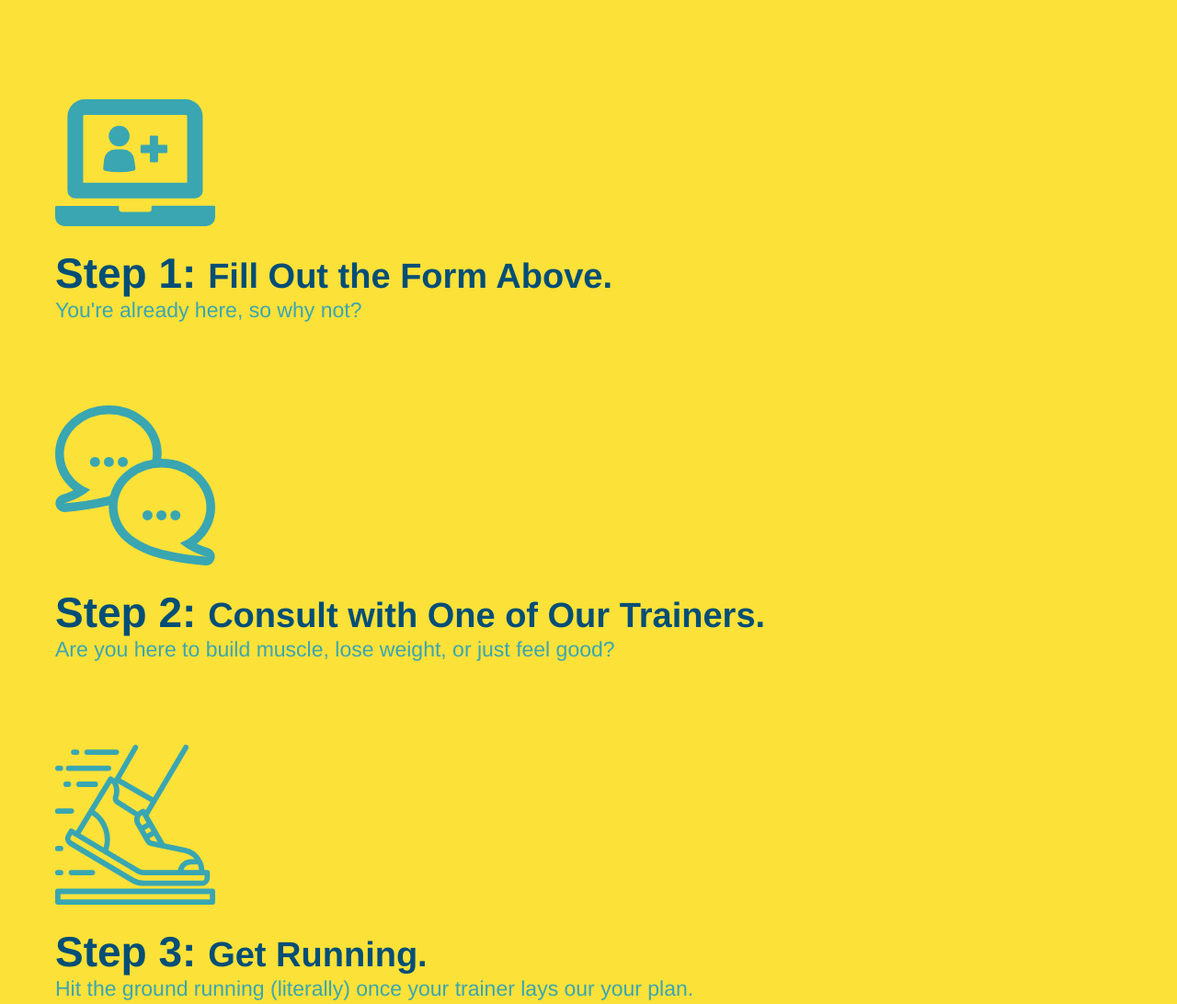
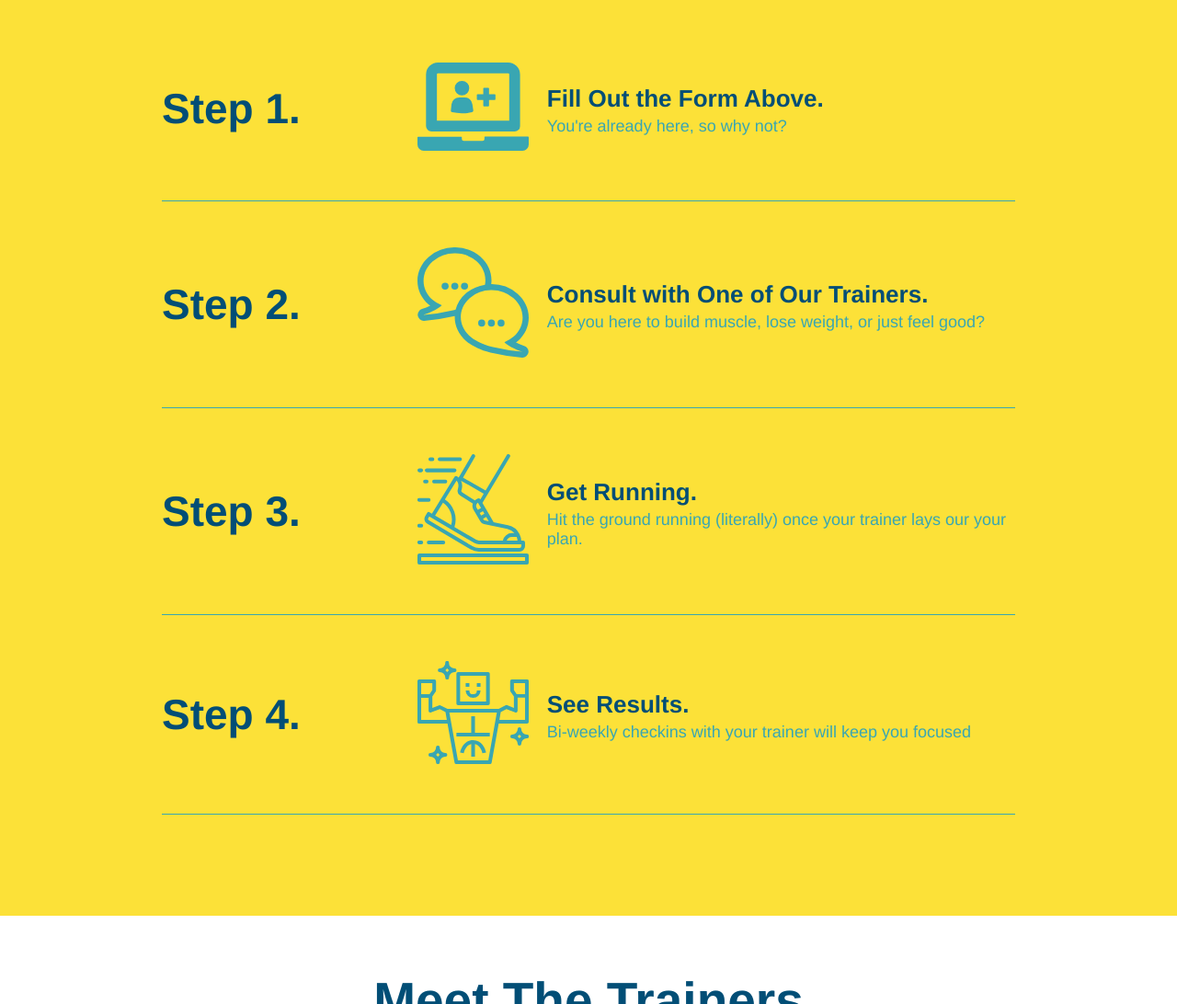
Before and after one commit to CaitlinParsons25/run-buddy, a plain HTML site: page index.html in a window 1280 px wide. Shown: the part 1260-2352 px from the top of the page at 92% size. Drawn offline with Linux system fonts and the light colour scheme.

Commit message:
add flexbox to the steps

```diff
--- a/assets/css/style.css
+++ b/assets/css/style.css
@@ -161,35 +161,56 @@ header nav ul li a {
     background: #fce138;
 }
 
-.steps div {
-    margin-bottom: 80px;
+.step {
+    margin: 50px auto;
+    padding-bottom: 50px;
+    width: 80%;
+    border-bottom: 1px solid #39a6b2;
+    display: flex;
+    flex-wrap: wrap;
+    align-items: center;
+    justify-content: space-between;
 }
 
-.steps img {
-    width: 15%;
-    margin: 10px 0;
+.step h3 {
+    color: #024e76;
+    font-size: 46px;
+    flex: 1 30%;
 }
 
-.steps h3 {
-    color: #024e76;
-    font-size: 46px;
-    margin-top: 10px;
+.step-info {
+    flex: 2 70%;
+    display: flex;
+    flex-wrap: wrap;
+    align-items: center;
 }
 
-.steps span {
-    font-size: 38px;
+.step-img {
+    flex: 1 12%;
+    margin-right: 20px;
 }
 
-.steps p {
+.step-img img {
+    max-width: 100%;
+}
+
+.step-text {
+    flex: 12;
+}
+
+.step-text h4 {
+    font-size: 26px;
+    line-height: 1.5;
+    color: #024e76;
+}
+
+.step-text p {
     color: #39a6b2;
-    font-size: 23px;
+    font-size: 18px;
 }
 /* steps styles end */
 
 /* trainers styles start */
-.trainers {
-}
-
 .trainer {
     width: 900px;
     margin: 0 auto 30px auto;
--- a/index.html
+++ b/index.html
@@ -92,25 +92,53 @@
                 What You Do
             </h2>
         </div>
-        <div>
-            <img src="./assets/images/step-1.svg" alt="">
-            <h3>Step 1: <span>Fill Out the Form Above.</span></h3>
-            <p>You're already here, so why not?</p>
+        <div class="step">
+            <h3>Step 1.</h3>
+            <div class="step-info">
+                <div class="step-img">
+                    <img src="./assets/images/step-1.svg" alt="" />
+                </div>
+                <div class="step-text">
+                    <h4>Fill Out the Form Above.</h4>
+                    <p>You're already here, so why not?</p>
+                </div>
+            </div>
         </div>
-        <div>
-            <img src="./assets/images/step-2.svg" alt="">
-            <h3>Step 2: <span>Consult with One of Our Trainers.</span></h3>
-            <p>Are you here to build muscle, lose weight, or just feel good?</p>
+        <div class="step">
+            <h3>Step 2.</h3>
+            <div class="step-info">
+                <div class="step-img">
+                    <img src="./assets/images/step-2.svg" alt="" />
+                </div>
+                <div class="step-text">
+                    <h4>Consult with One of Our Trainers.</h4>
+                    <p>Are you here to build muscle, lose weight, or just feel good?</p>
+                </div>
+            </div>
         </div>
-        <div>
-            <img src="./assets/images/step-3.svg" alt="">
-            <h3>Step 3: <span>Get Running.</span></h3>
-            <p>Hit the ground running (literally) once your trainer lays our your plan.</p>
+        <div class="step">
+            <h3>Step 3.</h3>
+            <div class="step-info">
+                <div class="step-img">
+                    <img src="./assets/images/step-3.svg" alt="" />
+                </div>
+                <div class="step-text">
+                    <h4>Get Running.</h4>
+                    <p>Hit the ground running (literally) once your trainer lays our your plan.</p>
+                </div>
+            </div>
         </div>
-        <div>
-            <img src="./assets/images/step-4.svg" alt="">
-            <h3>Step 4: <span>See Results.</span></h3>
-            <p>Bi-weekly checkins with your trainer will keep you focused</p>
+        <div class="step">
+            <h3>Step 4.</h3>
+            <div class="step-info">
+                <div class="step-img">
+                    <img src="./assets/images/step-4.svg" alt="" />
+                </div>
+                <div class="step-text">
+                    <h4>See Results.</h4>
+                    <p>Bi-weekly checkins with your trainer will keep you focused</p>
+                </div>
+            </div>
         </div>
     </section>
 
```
